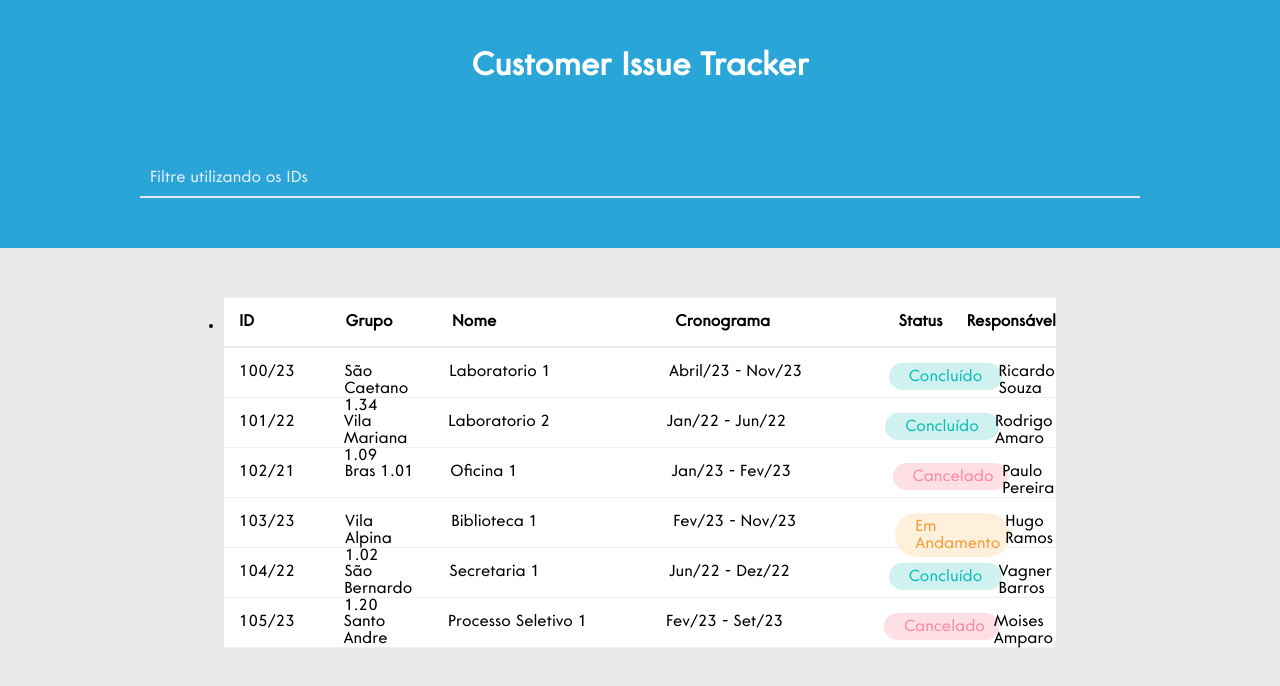
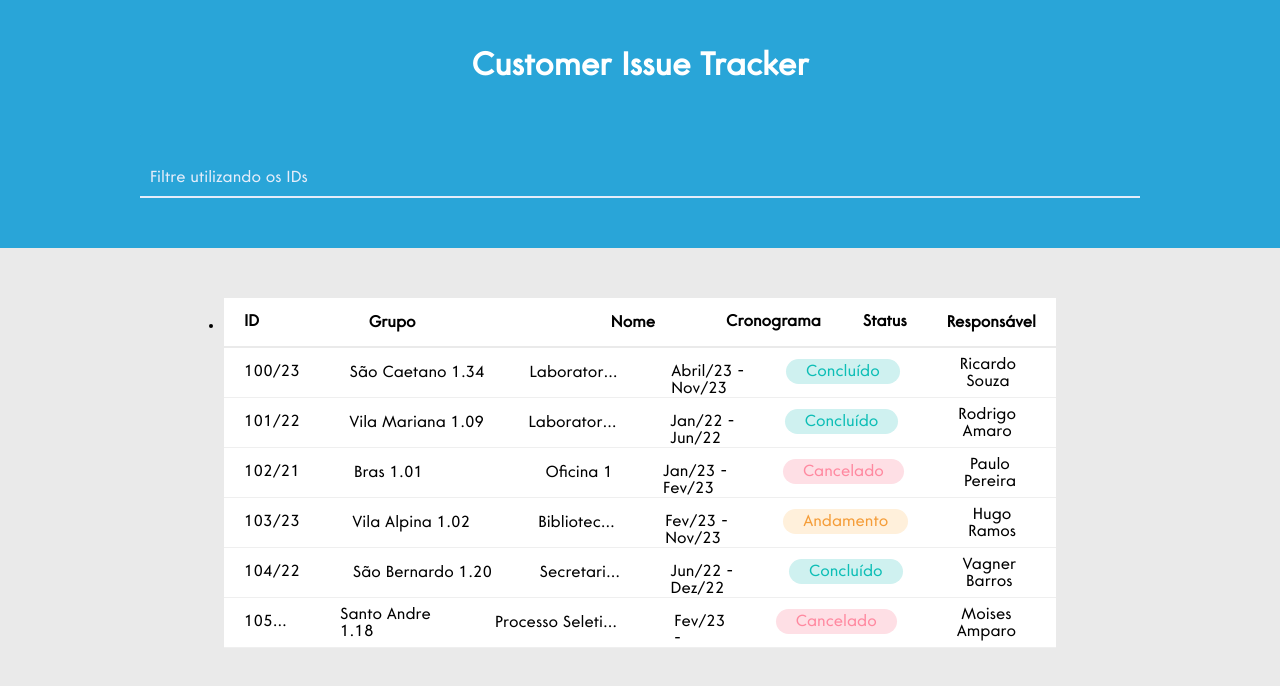
Before and after one commit to MamukaSenai/React-Mamuka, a React (Vite) app: page /tabela in a window 1280 px wide. Shown: the top 686 px of the page. Built offline with nearby package versions, Linux system fonts and the light colour scheme.

Commit message:
estilizando a tabela

```diff
--- a/src/pages/Desenvolvedor/Demandas/index.tsx
+++ b/src/pages/Desenvolvedor/Demandas/index.tsx
@@ -163,7 +163,7 @@ export default function DesenvolvedorDemandas() {
                                         <span className="prazo">Fev/23 - Nov/23</span>
                                     </div>
                                     <div className="status">
-                                        <span className="andamento">Em Andamento</span>
+                                        <span className="andamento">Andamento</span>
                                     </div>
                                     <div className="responsavel">
                                         <span>Hugo Ramos</span>
@@ -229,7 +229,7 @@ export default function DesenvolvedorDemandas() {
                                         <span className="teste">Set/22 - Out/22</span>
                                     </div>
                                     <div className="status">
-                                    <span className="andamento">Em Andamento</span>
+                                    <span className="andamento">Andamento</span>
                                     </div>
                                     <div className="responsavel">
                                         <span>Moacir Lima</span>
--- a/src/pages/Desenvolvedor/Demandas/style.css
+++ b/src/pages/Desenvolvedor/Demandas/style.css
@@ -55,23 +55,57 @@ body {
 
   .table_wrap ul li .item .id,
   .table_wrap ul li .item .grupo {
-    width: 20%;
-    padding: 0 15px;
+    width: 40%;
+    padding: 0 20px;
+    /* display: flex;
+    align-items: center;
+    justify-content: space-between;
+    text-align: center; */
   }
 
+  .table_wrap ul li .item .grupo {
+    width: 80%;
+    display: flex;
+    align-items: center;
+    justify-content: space-between;
+    /* text-align: center; */
+  }
+
+  .grupo span {
+
+
+  }
   .table_wrap ul li .item .status {
-    width: 15%;
-    padding: 0 15px;
+    width: 20%;
+    padding: 0 20px;
+    /* display: flex;
+    align-items: center;
+    justify-content: center; */
+
   }
+
+  .table_wrap ul li .item .responsavel {
+    width: 20%;
+    padding: 0 20px;
+    display: flex;
+    align-items: center;
+    justify-content: space-between;
+    text-align: center;
+  }
+
 
   .table_wrap ul li .item .nome {
     width: 45%;
-    padding: 0 15px;
+    padding: 0 20px;
+    display: flex;
+    align-items: center;
+    justify-content: space-between;
+    text-align: center;
   }
 
   .table_wrap ul li .item .cronograma {
     width: 45%;
-    padding: 0 15px;
+    padding: 0 20px;
   }
   .table_wrap ul li .item .nome span,
   .table_wrap ul li .item .id span {
@@ -97,6 +131,15 @@ body {
   }
 
   .table_body ul li .item .status span {
+    padding: 5px 20px;
+    border-radius: 25px;
+    max-width: 100%;
+    /* display: flex;
+    align-items: center;
+    justify-content: center; */
+  }
+
+  .table_body ul li .item .responsavel span {
     padding: 5px 20px;
     border-radius: 25px;
     max-width: 115px;
```
